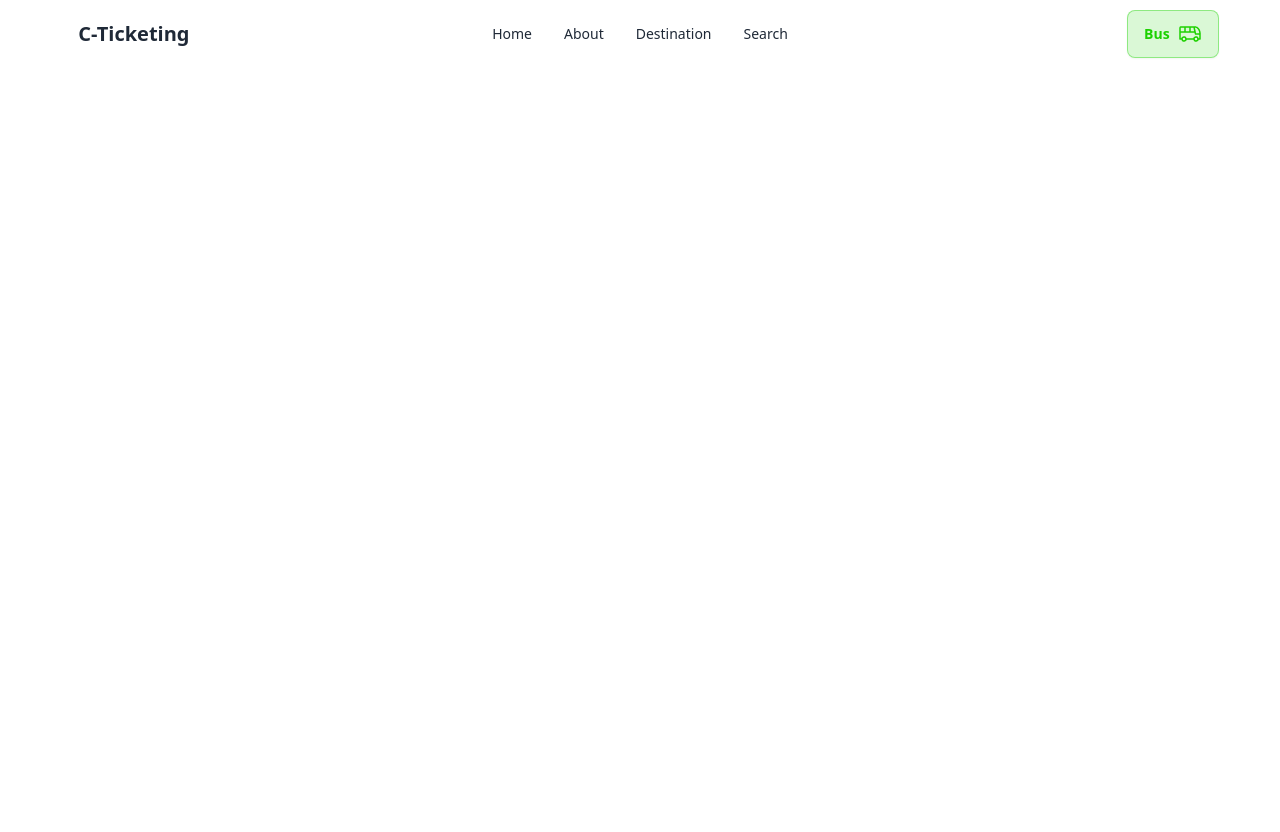
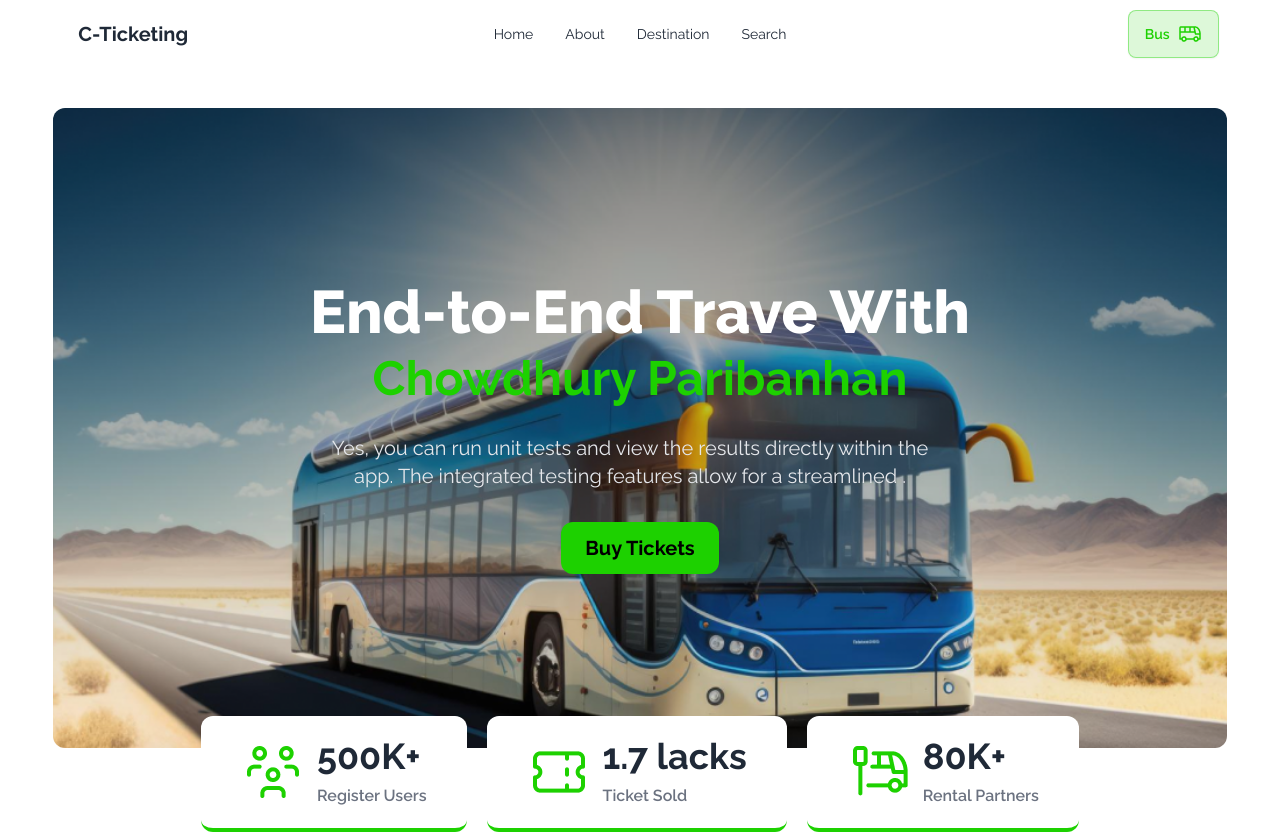
Before and after one commit to himu004/chowdhury-transport, a plain HTML site: page index.html in a window 1280 px wide. Before the commit the page ends 800 px from the top, so only its background shows below. Drawn offline with nearby package versions, Linux system fonts and the light colour scheme.

Commit message:
Hero Section Completed

```diff
--- a/index.html
+++ b/index.html
@@ -48,10 +48,10 @@
 
 <body>
 
-    <header class="w-11/12 mx-auto">
+    <header class="w-11/12 mx-auto font-RaleWay">
         <nav>
             <!-- Menu -->
-            <div class="navbar bg-base-100">
+            <div class="navbar bg-base-100 mb-10">
                 <div class="navbar-start">
                     <div class="dropdown">
                         <div tabindex="0" role="button" class="btn btn-ghost lg:hidden">
@@ -69,7 +69,7 @@
                             <li><a>Search</a></li>
                         </ul>
                     </div>
-                    <a class="btn btn-ghost text-xl">C-Ticketing</a>
+                    <a class="btn btn-ghost text-xl font-bold">C-Ticketing</a>
                 </div>
                 <div class="navbar-center hidden lg:flex">
                     <ul class="menu menu-horizontal px-1">
@@ -80,7 +80,7 @@
                     </ul>
                 </div>
                 <div class="navbar-end md:block hidden text-end ">
-                    <a class="btn bg-[#1cd10029] text-[#1cd100] border border-[#1cd10065]">
+                    <a class="btn bg-buttonColor text-primary border border-[#1cd10065]">
                         Bus
                         <img src="images/bus-icon.png" alt="">
                     </a>
@@ -88,9 +88,50 @@
             </div>
         </nav>
         <!-- Hero Section -->
-        <section>
-            <div>
+        <section class="font-RailWay">
+            <div
+                class="bg-[url('images/banner.png')] bg-cover bg-center w-full md:h-[80vh] h-screen rounded-xl flex flex-col justify-center items-center py-10 md:py-0 md:relative">
+                <!-- Text Contents -->
+                <div class="text-center space-y-3">
+                    <h2 class="font-extrabold text-white md:text-6xl text-4xl">End-to-End Trave With</h2>
+                    <h2 class="text-primary font-bold md:text-5xl text-3xl">Chowdhury Paribanhan</h2>
+                    <p class="text-center max-w-screen-sm text-gray-200 md:text-xl p-5">
+                        Yes, you can run unit tests and view the results directly within the app. The integrated testing
+                        features allow for a streamlined .
+                    </p>
+                    <button class="bg-primary text-black font-bold text-xl rounded-xl px-6 py-3">
+                        Buy Tickets
+                    </button>
+                </div>
 
+            </div>
+              <!-- Cards -->
+              <div
+              class="w-full md:flex gap-5 justify-center md:absolute md:-bottom-8 right-0 left-0 md:my-0 my-5 md:space-y-0 space-y-5">
+                <!-- 1 -->
+                <div class="bg-white border-b-4 border-primary flex justify-center items-center rounded-xl py-5 px-10 gap-3">
+                    <img src="images/people.png" alt="">
+                    <div>
+                        <p class="text-4xl font-bold">500K+</p>
+                        <p class="text-gray-500 mt-2 font-semibold">Register Users</p>
+                    </div>
+                </div>
+                <!-- 2 -->
+                <div class="bg-white border-b-4 border-primary flex justify-center items-center rounded-xl py-5 px-10 gap-3">
+                    <img src="images/ticket-cupon.png" alt="">
+                    <div>
+                        <p class="text-4xl font-bold">1.7 lacks</p>
+                        <p class="text-gray-500 mt-2 font-semibold">Ticket Sold</p>
+                    </div>
+                </div>
+                <!-- 3 -->
+                <div class="bg-white border-b-4 border-primary flex justify-center items-center rounded-xl py-5 px-10 gap-3">
+                    <img src="images/stoppage.png" alt="">
+                    <div>
+                        <p class="text-4xl font-bold">80K+</p>
+                        <p class="text-gray-500 mt-2 font-semibold">Rental Partners</p>
+                    </div>
+                </div>
             </div>
         </section>
     </header>
```
Also changed, not shown: 1 other file.
